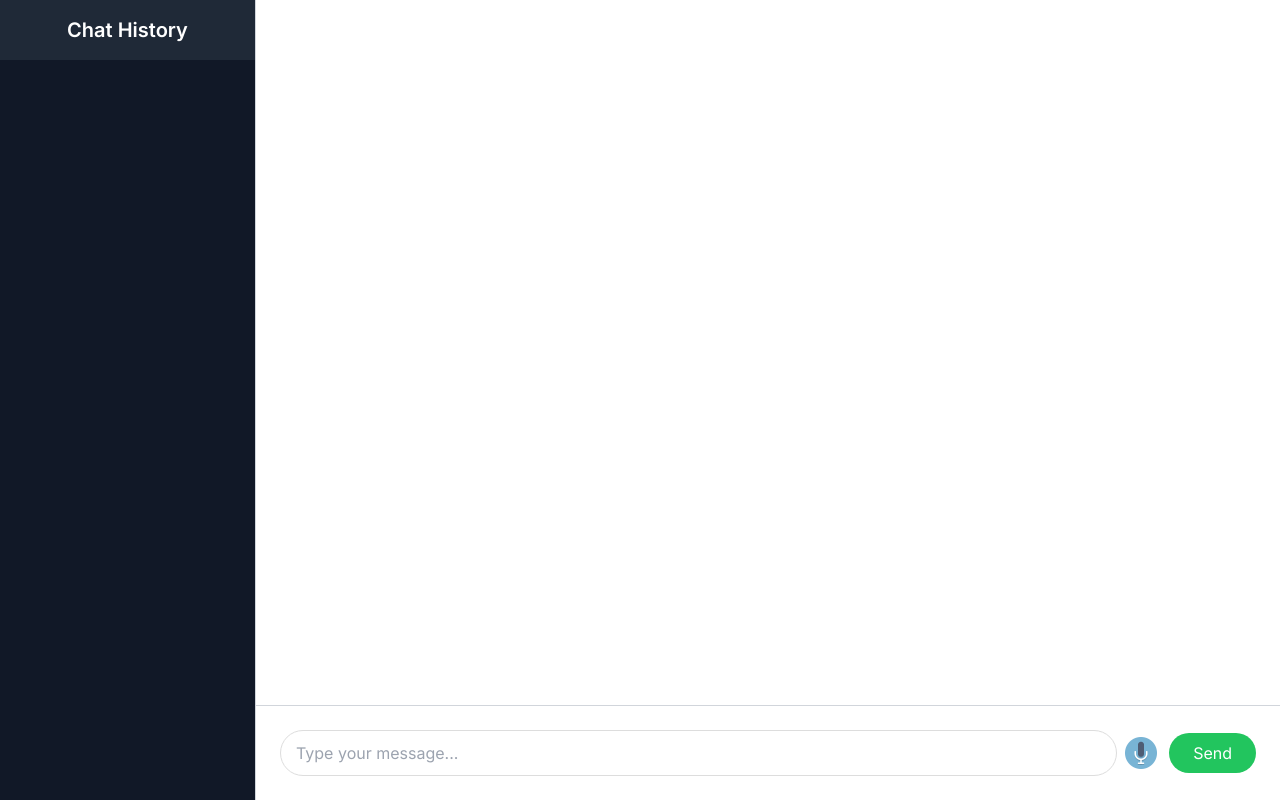
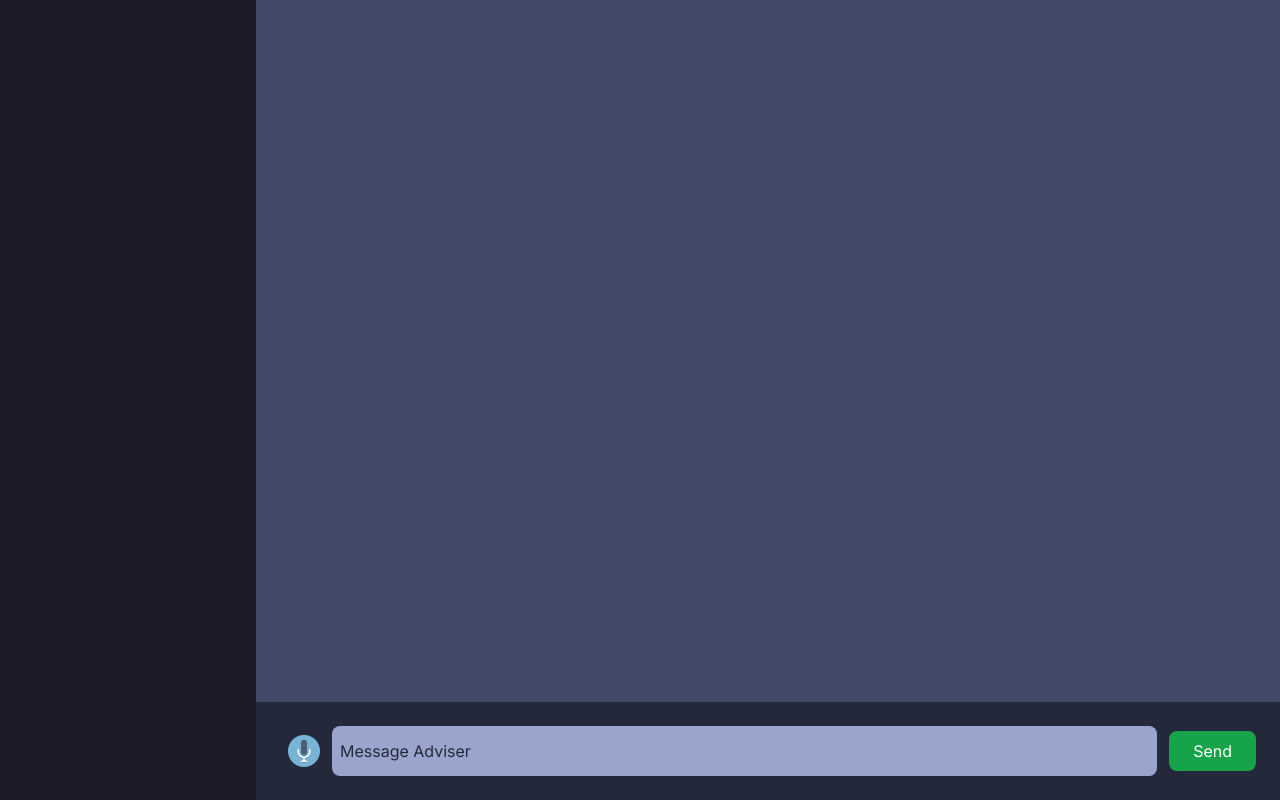
Before and after one commit to davidliaos/Hoya, a Next.js app in the folder frontend/: page / in a window 1280 px wide. Built offline with nearby package versions, Linux system fonts and the light colour scheme.

Commit message:
page fix

```diff
--- a/frontend/app/page.tsx
+++ b/frontend/app/page.tsx
@@ -1,39 +1,53 @@
-import React from 'react';
-import Input from '@/components/ui/Input';
+"use client";
+import { useState } from "react";
+import Input from "@/components/ui/Input";
 
 export default function Component() {
+  const [localConvo, setLocalConvo] = useState<string[]>([]);
+  const [userInput, setUserInput] = useState<string>("");
   return (
     <div className="flex h-screen bg-gray-100">
-      {/* Chat history column */}
-      <aside className="w-1/5 border-r border-gray-300 overflow-y-auto bg-gray-900 text-white">
-        <h2 className="text-xl font-semibold text-center p-4 bg-gray-800">Chat History</h2>
-        {/* ... existing chat history content */}
-      </aside>
+      <aside className="w-1/5 overflow-y-auto bg-[#1a1b26] text-white"></aside>
 
-      {/* Main chat area and footer */}
       <div className="flex flex-col flex-grow">
-        {/* Chat area */}
-        <main className="overflow-y-auto p-6 space-y-4 flex-grow bg-white">
-          {/* Existing chat bubbles */}
-          {/* ... existing chat bubble content */}
-          {/* More chat bubbles */}
+        <main className="overflow-y-auto p-6 space-y-4 flex-grow bg-[#414868] text-[#2ac3de]">
+          {localConvo.map((input, i) => (
+            <>{i % 2 === 0 ? <p>user: {input}</p> : <p>Ai: {input}</p>}</>
+          ))}
         </main>
 
-        {/* Footer with input, send button, and microphone icon */}
-        <footer className="border-t border-gray-300 p-6 bg-white">
-          <form className="flex items-center space-x-3 w-full">
-            {/* Message input field with microphone icon */}
+        <footer className="p-6 bg-[#24283b]">
+          <div className="flex items-center gap-3">
+            <img
+              src="/micon.svg.png"
+              alt="Microphone"
+              className="ml-2 h-8 w-8"
+              style={{ cursor: "pointer" }}
+            />
             <div className="flex-grow flex items-center">
-              <Input style={{ width: '100%', borderRadius: '25px', padding: '10px 15px', border: '1px solid #ddd' }} placeholder="Type your message..." />
-              {/* Microphone icon */}
-              <img src="/micon.svg.png" alt="Microphone" className="ml-2 h-8 w-8" style={{ cursor: 'pointer' }} />
+              <input
+                className="rounded-lg bg-[#9aa5ce] text-[#24283b] py-4 px-2 w-[100%] h-[50px] placeholder:text-[#24283b]"
+                placeholder="Message Adviser"
+                onChange={(e) => setUserInput(e.target.value)}
+                value={userInput}
+              />
             </div>
 
-            {/* Send button */}
-            <button type="submit" className="bg-green-500 hover:bg-green-600 text-white rounded-full px-6 py-2">
+            <button
+              type="submit"
+              className="bg-green-600 hover:bg-green-700 text-white rounded-lg px-6 py-2"
+              onClick={() => {
+                setLocalConvo([
+                  ...localConvo,
+                  userInput,
+                  "This is generated by AI",
+                ]);
+                setUserInput("");
+              }}
+            >
               Send
             </button>
-          </form>
+          </div>
         </footer>
       </div>
     </div>
```
Also changed, not shown: frontend/app/login/page.tsx (added).
